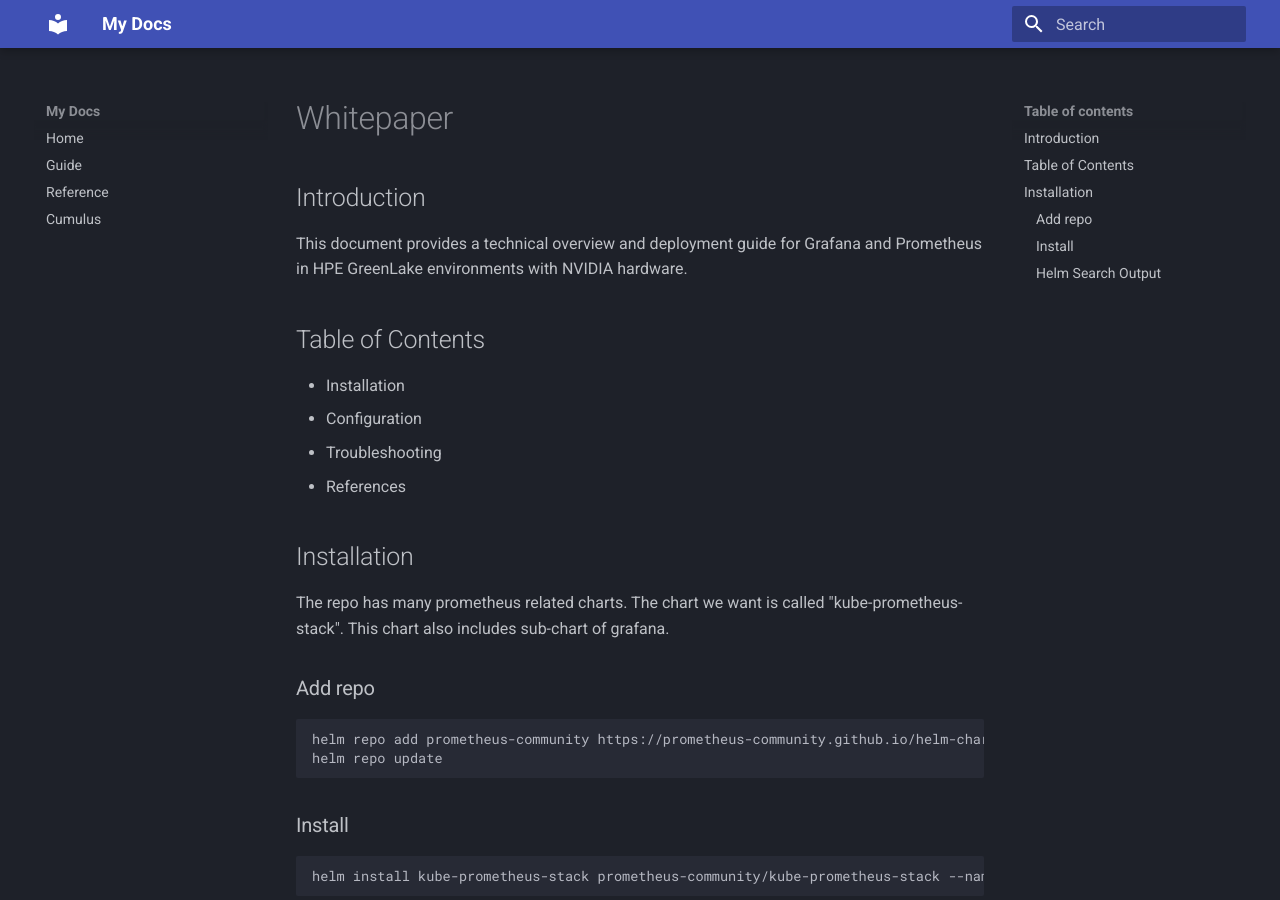
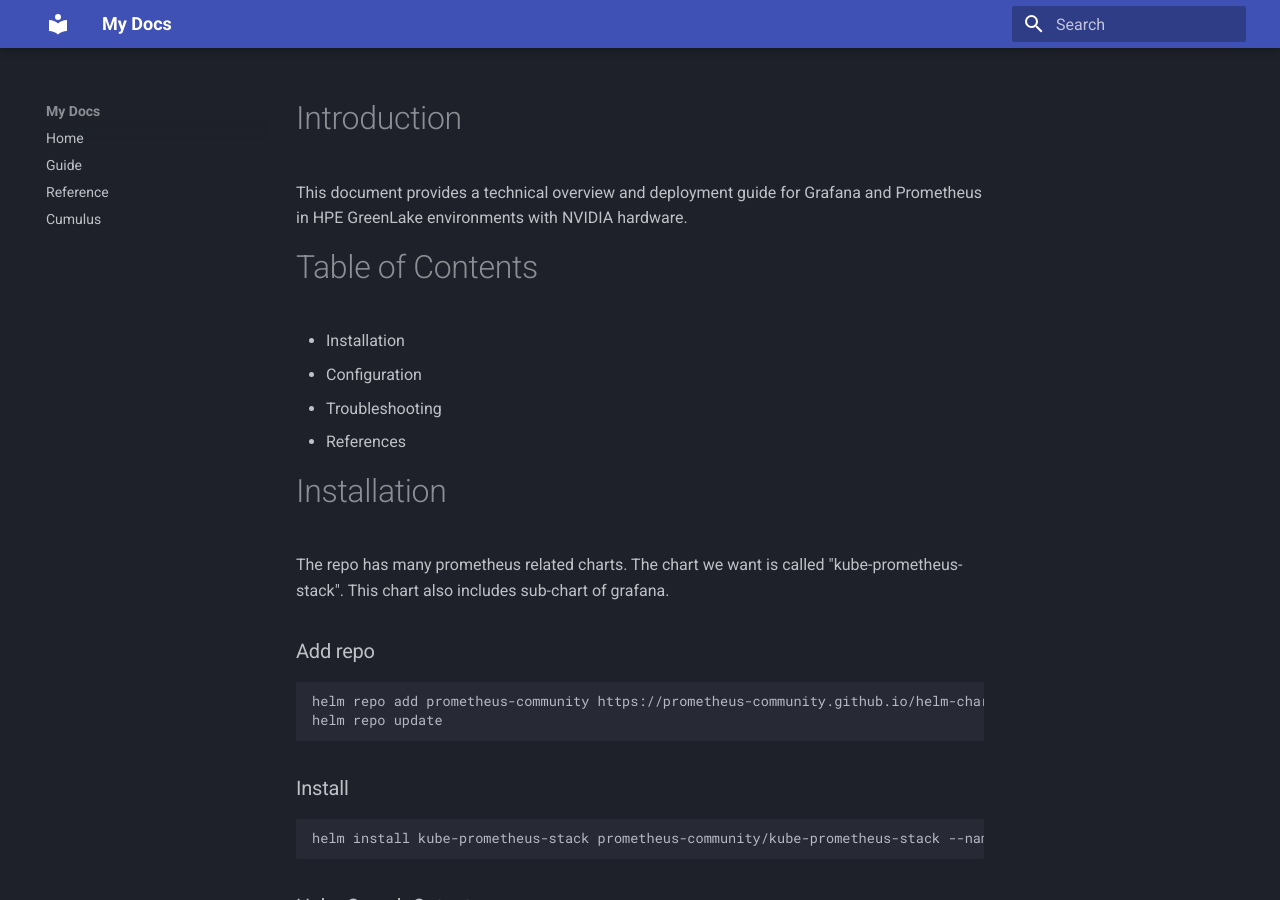
Before and after one commit to hjma29/grafana-prometheus-hpe-greenlake-com-nvidia, an MkDocs documentation site: the page built from docs/whitepaper.md, in a window 1280 px wide and 900 px high. Built offline with MkDocs 1.6.1 and Material for MkDocs 9.7.7, drawn with Linux system fonts in a browser that asks for light colours.

Commit message:
250916-12:28 on mini4

```diff
--- a/docs/whitepaper.md
+++ b/docs/whitepaper.md
@@ -1,8 +1,8 @@
 
-## Introduction
+# Introduction
 This document provides a technical overview and deployment guide for Grafana and Prometheus in HPE GreenLake environments with NVIDIA hardware.
 
-## Table of Contents
+# Table of Contents
 - Installation
 - Configuration
 - Troubleshooting
@@ -10,7 +10,7 @@ This document provides a technical overview and deployment guide for Grafana and
 
 
 
-## Installation
+# Installation
 
 The repo has many prometheus related charts. The chart we want is called "kube-prometheus-stack". This chart also includes sub-chart of grafana.
 
```
